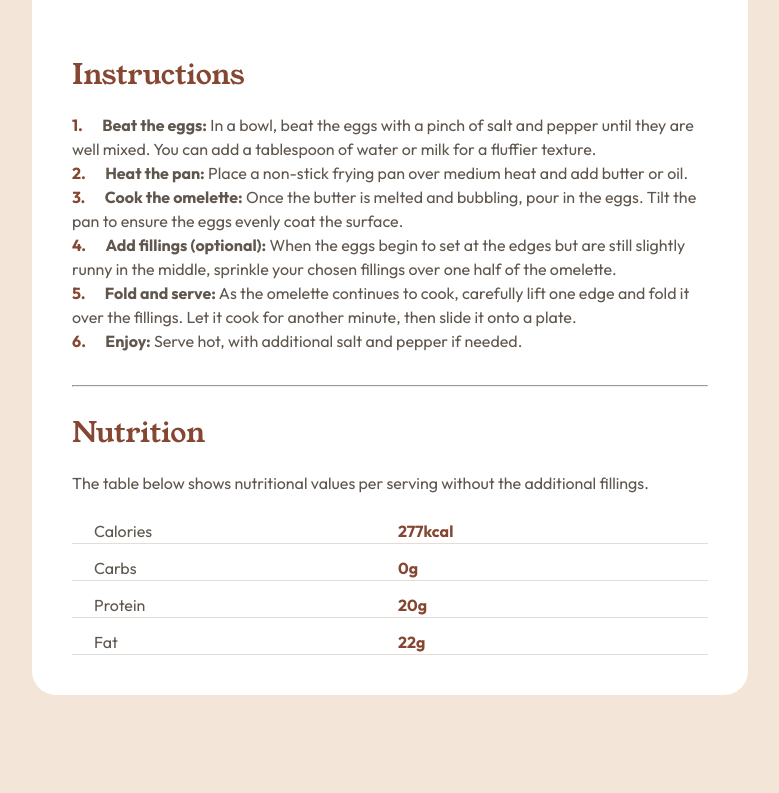
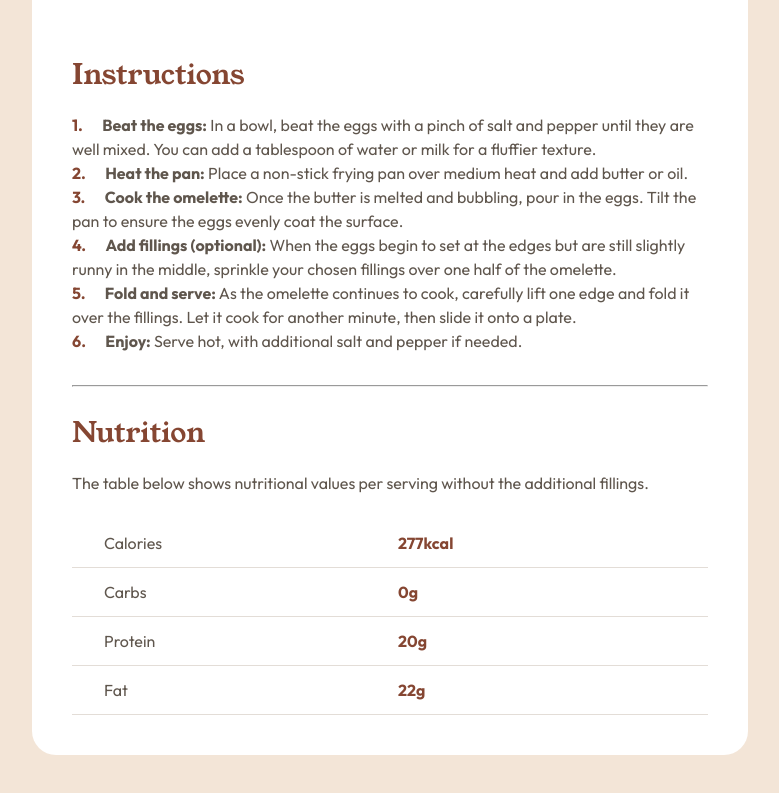
Before and after one commit to Mr-Muhridd1n/Recipe-page, a plain HTML site: page index.html in a window 1280 px wide. Shown: the part 1071-1864 px from the top of the page, without its empty margins (250-1029 px from the left). Drawn offline with Linux system fonts and the light colour scheme.

Commit message:
css bag update

```diff
--- a/css/style.css
+++ b/css/style.css
@@ -211,30 +211,31 @@ body {
     align-items: center;
     gap: 12px;
     width: 100%;
+    max-width: 656px;
     overflow: hidden;
 }
 
 .nutrition table tbody {
-    display: flex;
-    align-items: center;
-    flex-direction: column;
-    gap: 12px;
     width: 100%;
 }
 
-.nutrition table tr {
+.nutrition table tbody tr {
     display: flex;
+    align-items: center;
+    width: 100%;
     gap: 16px;
     padding-right: 32px;
     padding-left: 32px;
+    padding-top: 12px;
+    padding-bottom: 12px;
     border-bottom: 1px solid #E3DDD7;
 }
 
-.nutrition table tr td {
+.nutrition table tbody tr td {
     width: 288px;
 }
 
-.nutrition table tr td:last-child {
+.nutrition table tbody tr td:last-child {
     font-family: "Outfit", sans-serif;
     font-weight: 700;
     font-size: 16px;
```
